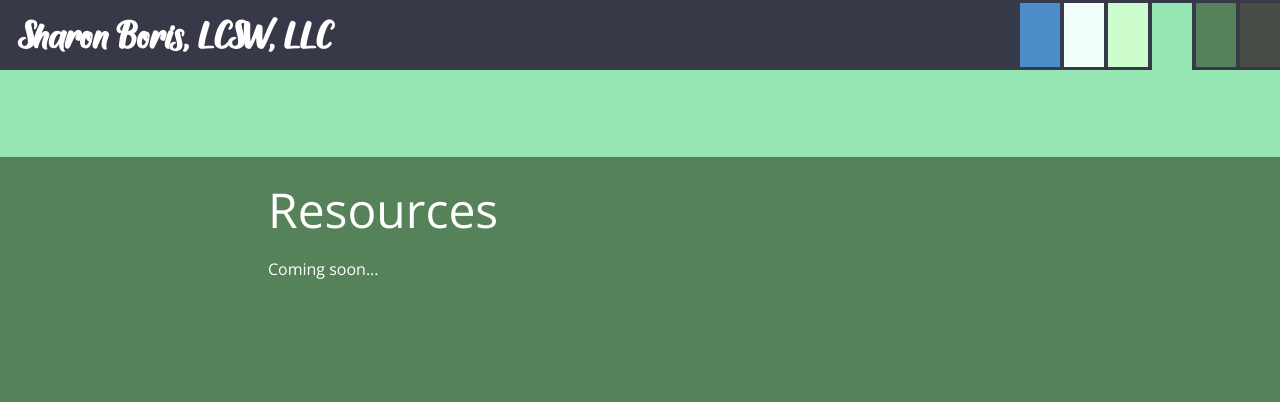
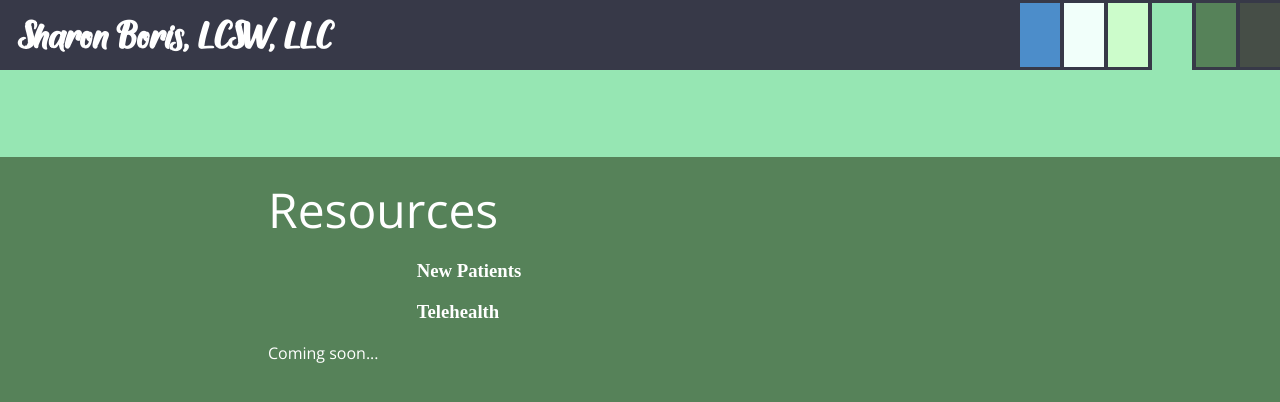
Before and after one commit to PlGGS/sharonboris.com, a Jekyll site: the page built from index.html, in a window 1280 px wide and 900 px high, scrolled down 2893 px. Shown: the top 402 px of the window. Built offline with Jekyll 4.4.1, drawn with Linux system fonts in a browser that asks for light colours; nearby versions of some CDN libraries; some web fonts are replaced; some of the changed lines change nothing that is shown.

Commit message:
Added basic resource lists

```diff
--- a/index.html
+++ b/index.html
@@ -67,11 +67,36 @@
 <section id="forms">
     <div>
         <h2>Resources</h2>
-        <script>
-            $.getJSON('./files/new-patient', data => {
-                console.log(data);
-            });
-        </script>
+        <div>
+            <h3>New Patients</h3>
+            <script>
+                (async () => {
+                    const response = await fetch('https://api.github.com/repos/:plggs/:sharonboris.com/files/new-patient');
+                    const data = await response.json();
+                    let htmlString = '<ul>';
+                    for (let file of data) {
+                    htmlString += `<li><a href="${file.path}">${file.name}</a></li>`;
+                    }
+                    htmlString += '</ul>';
+                    document.getElementsByTagName('body')[0].innerHTML = htmlString;
+                })()
+            </script>
+        </div>
+        <div>
+            <h3>Telehealth</h3>
+            <script>
+                (async () => {
+                    const response = await fetch('https://api.github.com/repos/:plggs/:sharonboris.com/files/telehealth');
+                    const data = await response.json();
+                    let htmlString = '<ul>';
+                    for (let file of data) {
+                    htmlString += `<li><a href="${file.path}">${file.name}</a></li>`;
+                    }
+                    htmlString += '</ul>';
+                    document.getElementsByTagName('body')[0].innerHTML = htmlString;
+                })()
+            </script>
+        </div>
         <p>
             Coming soon...
         </p>
```
